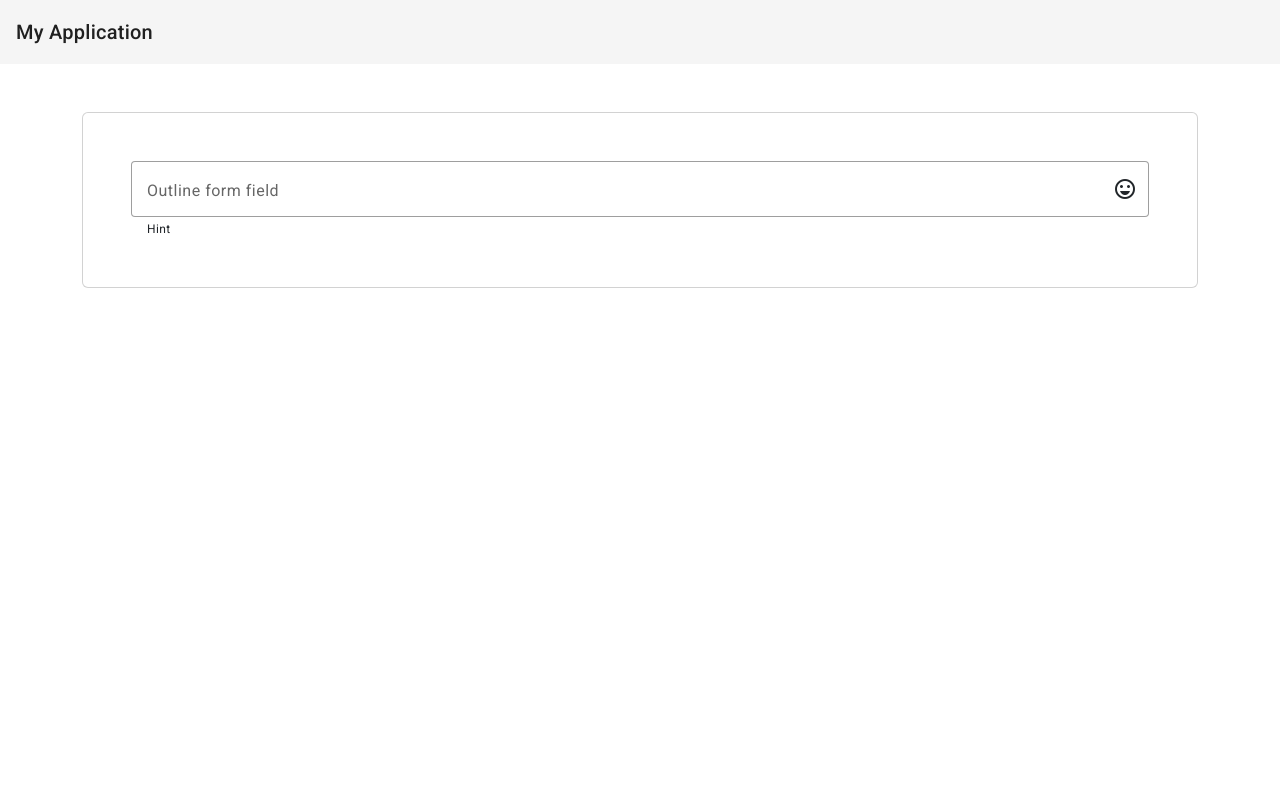
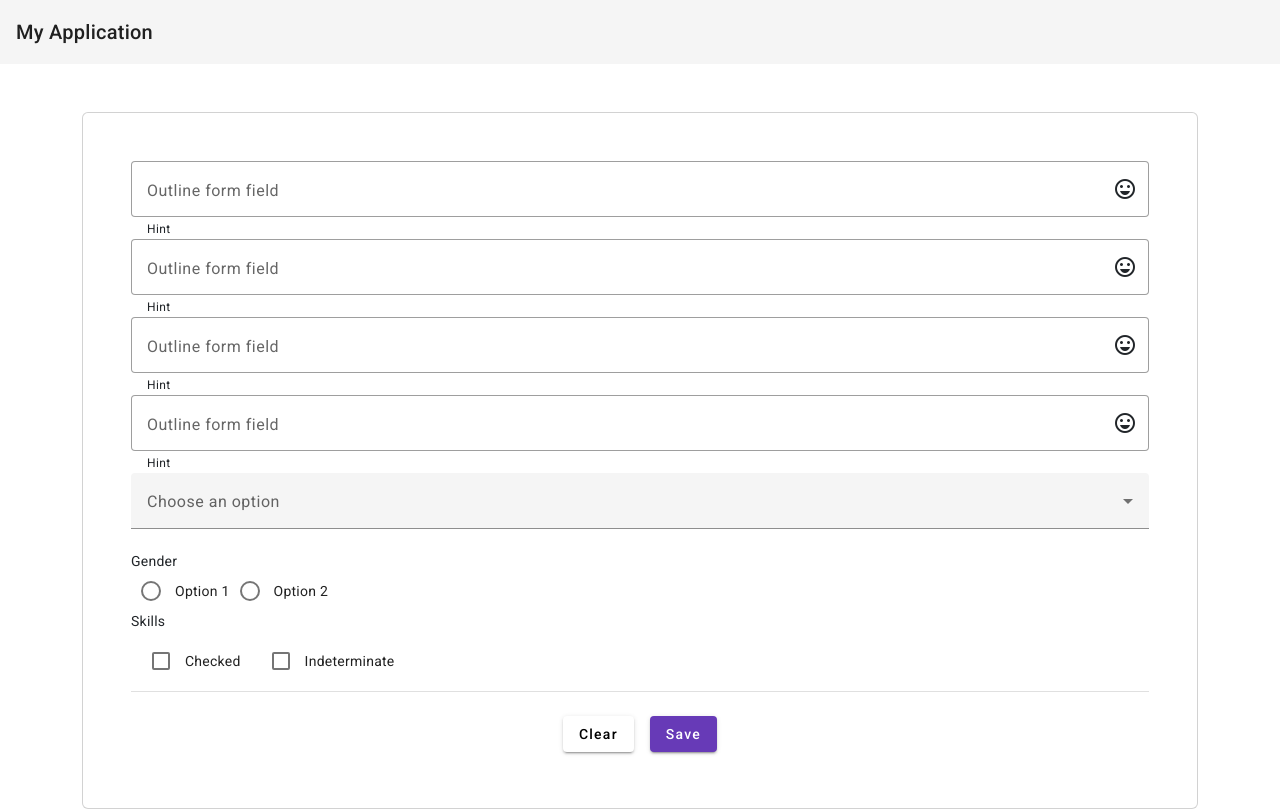
Before and after one commit to fractalxg/angular-spring-boot-project, an Angular app in the folder frontend/: page /employee in a window 1280 px wide. Built offline with nearby package versions, Linux system fonts and the light colour scheme.

Commit message:
style: employee component angular materials

```diff
--- a/frontend/src/app/employee/employee.component.css
+++ b/frontend/src/app/employee/employee.component.css
@@ -0,0 +1,10 @@
+.example-section {
+    display: flex;
+    align-content: center;
+    align-items: center;
+    height: 60px;
+  }
+
+  .example-margin {
+    margin: 0 10px;
+  }
--- a/frontend/src/app/employee/employee.component.html
+++ b/frontend/src/app/employee/employee.component.html
@@ -6,5 +6,59 @@
       <mat-icon matSuffix>sentiment_very_satisfied</mat-icon>
       <mat-hint>Hint</mat-hint>
     </mat-form-field>
+
+    <mat-form-field appearance="outline">
+      <mat-label>Outline form field</mat-label>
+      <input matInput placeholder="Placeholder" />
+      <mat-icon matSuffix>sentiment_very_satisfied</mat-icon>
+      <mat-hint>Hint</mat-hint>
+    </mat-form-field>
+
+    <mat-form-field appearance="outline">
+      <mat-label>Outline form field</mat-label>
+      <input matInput placeholder="Placeholder" />
+      <mat-icon matSuffix>sentiment_very_satisfied</mat-icon>
+      <mat-hint>Hint</mat-hint>
+    </mat-form-field>
+
+    <mat-form-field appearance="outline">
+      <mat-label>Outline form field</mat-label>
+      <input matInput placeholder="Placeholder" />
+      <mat-icon matSuffix>sentiment_very_satisfied</mat-icon>
+      <mat-hint>Hint</mat-hint>
+    </mat-form-field>
+
+    <mat-form-field>
+      <mat-label>Choose an option</mat-label>
+      <mat-select>
+        <mat-option value="option 1">Option 1</mat-option>
+        <mat-option value="option 2">Option 2</mat-option>
+      </mat-select>
+    </mat-form-field>
+
+    <div>
+      <label>Gender</label>
+      <section>
+        <mat-radio-group aria-label="Select an option">
+          <mat-radio-button value="1">Option 1</mat-radio-button>
+          <mat-radio-button value="2">Option 2</mat-radio-button>
+        </mat-radio-group>
+      </section>
+    </div>
+
+    <div>
+      <label>Skills</label>
+      <section class="example-section">
+        <mat-checkbox class="example-margin">Checked</mat-checkbox>
+        <mat-checkbox class="example-margin">Indeterminate</mat-checkbox>
+      </section>
+    </div>
+
+    <mat-divider></mat-divider>
+
+    <div class="text-center mt-3">
+      <button mat-raised-button class="m-2">Clear</button>
+      <button mat-raised-button class="m-2" color="primary">Save</button>
+    </div>
   </div>
 </div>
--- a/frontend/src/app/header/header.component.html
+++ b/frontend/src/app/header/header.component.html
@@ -1,5 +1,5 @@
 <p>
-  <mat-toolbar>
+  <mat-toolbar routerLink="/" style="cursor: pointer;">
     <span>My Application</span>
   </mat-toolbar>
 </p>
```
Also changed, not shown: frontend/src/app/app.module.ts (+10 -0 lines).
